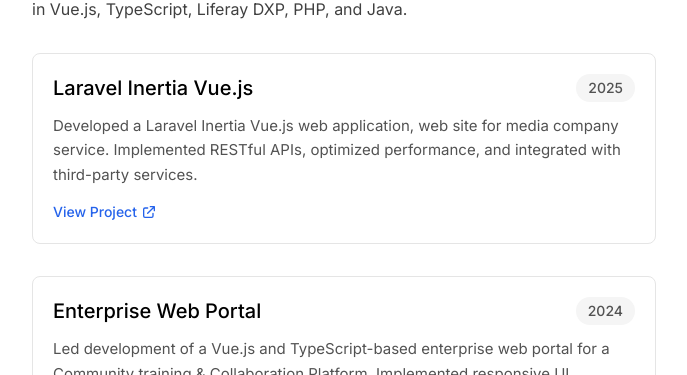
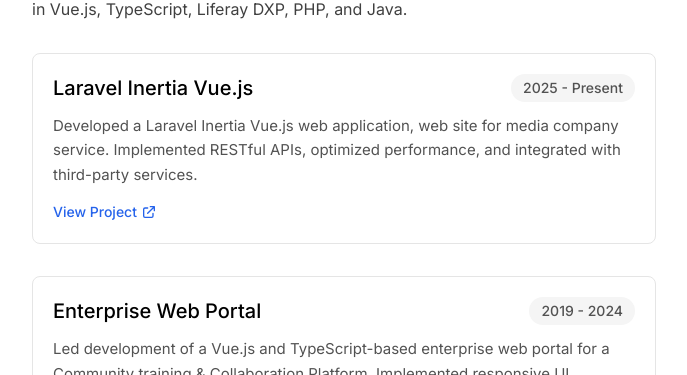
Before and after one commit to longchhun09/longchhun-next-js-portfolio, a Next.js app: page /projects in a window 1280 px wide. Shown: the part 359-734 px from the top of the page, without its empty margins (296-983 px from the left). Built offline with nearby package versions, Linux system fonts and the light colour scheme.

Commit message:
task: create a year and end year project

```diff
--- a/app/projects/page.tsx
+++ b/app/projects/page.tsx
@@ -27,7 +27,7 @@
               <div className="flex flex-col sm:flex-row justify-between items-start sm:items-center">
                 <h2 className="text-xl font-medium text-black dark:text-white">{project.title}</h2>
                 <span className="mt-1 sm:mt-0 text-sm font-medium px-3 py-1 bg-neutral-100 dark:bg-neutral-800 text-neutral-600 dark:text-neutral-400 rounded-full">
-                  {project.year}
+                  {project.year} - {project.endYear || "Present"}
                 </span>
               </div>
               <p className="text-neutral-600 dark:text-neutral-400 text-[15px] leading-relaxed">
--- a/app/projects/project-data.tsx
+++ b/app/projects/project-data.tsx
@@ -1,6 +1,7 @@
 export interface Project {
   title: string;
   year: number;
+  endYear?: number;
   description: string;
   url: string;
 }
@@ -14,7 +15,8 @@
   },
   {
     title: "Enterprise Web Portal",
-    year: 2024,
+    endYear: 2024,
+    year: 2019,
     description: "Led development of a Vue.js and TypeScript-based enterprise web portal for a Community training & Collaboration Platform. Implemented responsive UI components, optimized performance, and integrated with REST APIs.",
     url: "https://www.khalibre.com/capacity-building-platform",
   },
```
